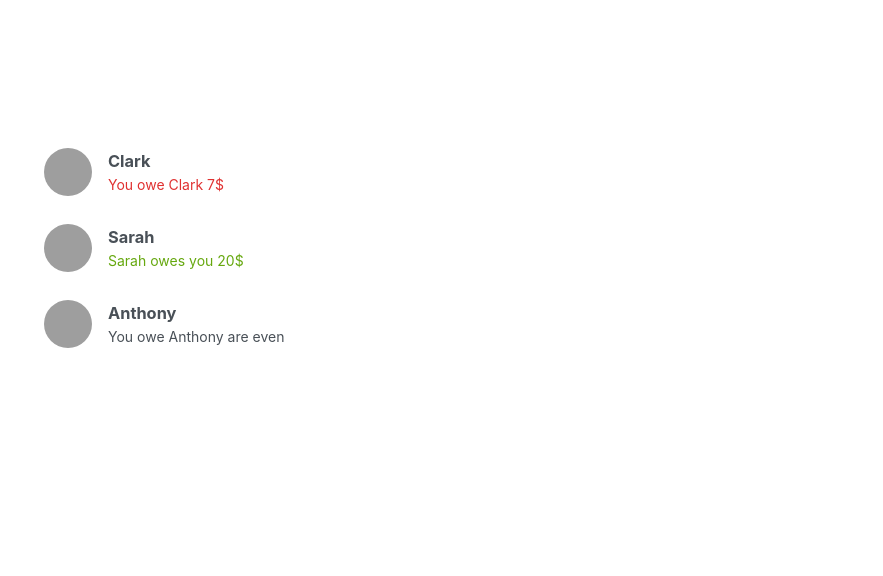
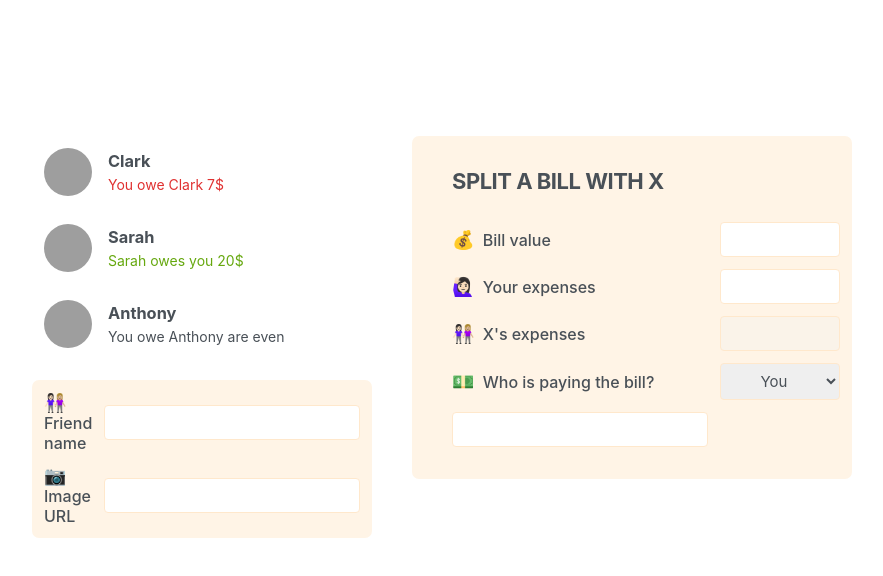
Before and after one commit to aarsentev/eat-n-spilt, a React (Create React App) app: page / in a window 1280 px wide. Shown: the top 576 px of the page, without its empty margins (198-1081 px from the left). Built offline with nearby package versions, Linux system fonts and the light colour scheme; grey boxes are pictures that could not be loaded.

Commit message:
Forms created

```diff
--- a/src/App.js
+++ b/src/App.js
@@ -24,8 +24,11 @@
     <div className="app">
       <div className="sidebar">
         <FriendsList />
+        <FormAddFriend />
         <Button> Add Friend </Button>
       </div>
+
+      <FormSplitBill />
     </div>
   );
 }
@@ -69,3 +72,43 @@
 function Button({ children }) {
   <button className="button"> {children} </button>;
 }
+
+function FormAddFriend() {
+  return (
+    <form className="form-add-friend">
+      <label> 👩🏻‍🤝‍👩🏼 Friend name</label>
+      <input type="text" />
+
+      <label> 📷 Image URL</label>
+      <input type="text" />
+
+      <Button> Add </Button>
+    </form>
+  );
+}
+
+function FormSplitBill() {
+  return (
+    <form className="form-split-bill">
+      <h2> Split a bill with X </h2>
+
+      <label> 💰 Bill value </label>
+      <input type="text" />
+
+      <label> 🙋🏻‍♀️ Your expenses </label>
+      <input type="text" />
+
+      <label> 👩🏻‍🤝‍👩🏼 X's expenses </label>
+      <input type="text" disabled />
+
+      <label> 💵 Who is paying the bill? </label>
+      <select>
+        <option value="user"> You </option>
+        <option value="friend"> X </option>
+      </select>
+      <input type="text" />
+
+      <Button> Add</Button>
+    </form>
+  );
+}
```
